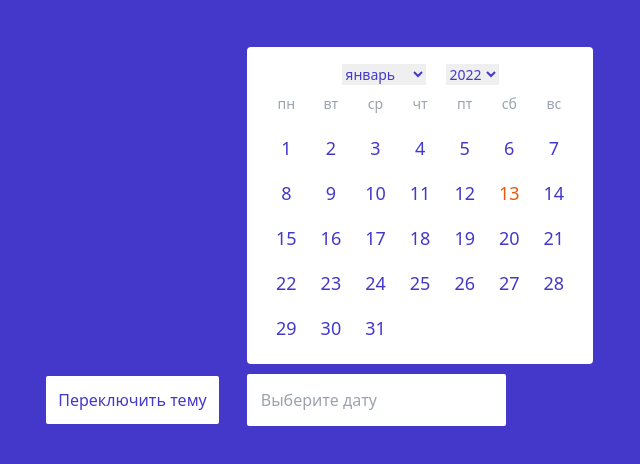
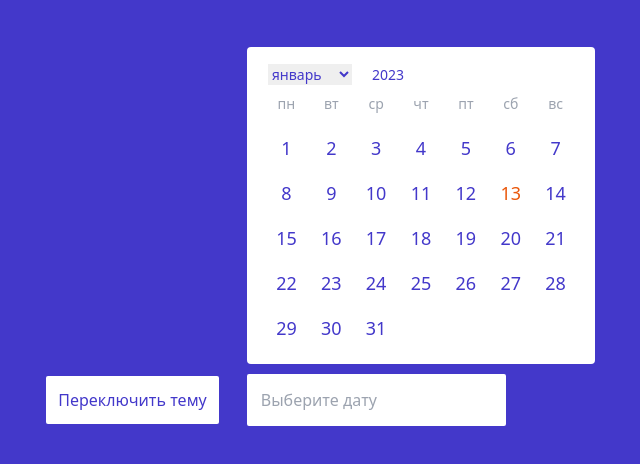
Before and after one commit to Nataliasem/lite-datepicker, a Vue app: page / in a window 1280 px wide. Shown: the top 464 px of the page, without its empty margins (364-1004 px from the left). Built offline with nearby package versions, Linux system fonts and the light colour scheme.

Commit message:
WIP: Добавляет логику выбора года

```diff
--- a/src/components/YearPicker.vue
+++ b/src/components/YearPicker.vue
@@ -1,14 +1,39 @@
 <template>
   <div class="year-picker">
-    <select name="year-select">
-      <option v-for="year in years">{{ year }}</option>
-    </select>
+    <label>
+      <input
+          type="text"
+          :value="selectedYearLocal"
+          @input="selectYear($event.target.value)"
+      />
+    </label>
   </div>
 </template>
 
 <script setup>
 import {ref} from 'vue'
-const years = ref(['2022', '2023'])
+
+const props = defineProps({
+  selectedYear: {
+    type: Number,
+    default: null
+  }
+})
+
+const emit = defineEmits(['update:selectedYear'])
+
+const selectedYearLocal = ref(props.selectedYear)
+
+const selectYear = (year) => {
+  const isCorrect = /^[0-9]{4}$/.test(year)
+
+  if(!isCorrect) {
+    return
+  }
+
+  selectedYearLocal.value = Number(year)
+  emit('update:selectedYear', year)
+}
 </script>
 
 <style scoped>
```
